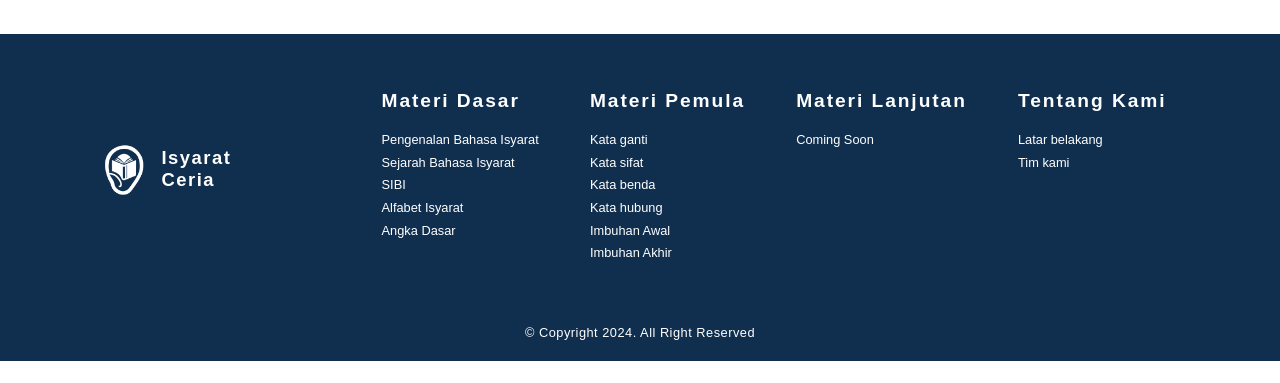
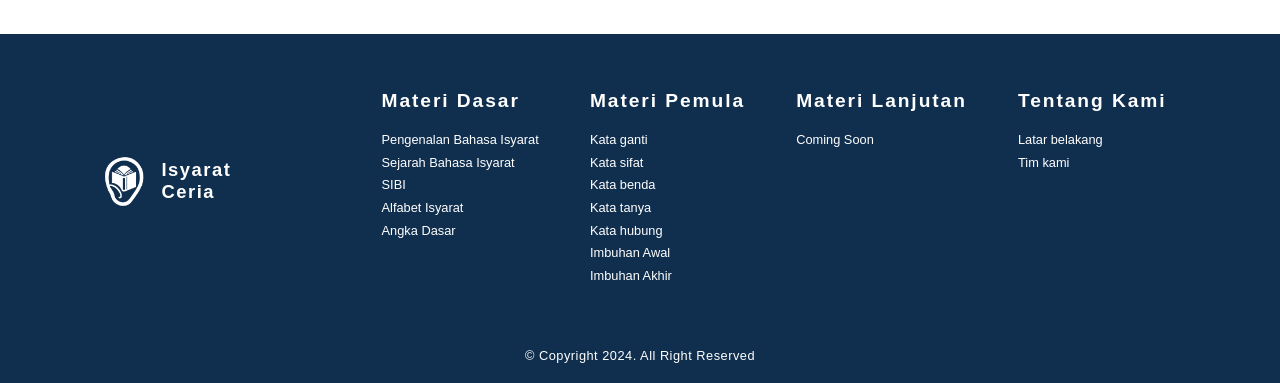
Before and after one commit to MRafifNaufal/isyarat_ceria, a PHP site: page /materi_dasar.php in a window 1280 px wide. Shown: the part 2597-2980 px from the top of the page. Before the commit the page ends 2958 px from the top, so only its background shows below. Run offline with PHP 8.4, Linux system fonts and the light colour scheme.

Commit message:
tambahan materi pemula kata tanya

```diff
--- a/footer.php
+++ b/footer.php
@@ -21,7 +21,8 @@ include 'koneksi.php';
                     <h2>Materi Pemula</h2>
                     <a href="./materi_pemula.php#kat-ganti">Kata ganti</a>
                     <a href="./materi_pemula.php#kat-sifat">Kata sifat</a>
-                    <a href="./materi_pemula.php#kat-sifat">Kata benda</a>
+                    <a href="./materi_pemula.php#kat-benda">Kata benda</a>
+                    <a href="./materi_pemula.php#kat-tanya">Kata tanya</a>
                     <a href="./materi_pemula.php#kat-hubung">Kata hubung</a>
                     <a href="./materi_pemula.php#imbuhanpref">Imbuhan Awal</a>
                     <a href="./materi_pemula.php#imbuhansuf">Imbuhan Akhir</a>
--- a/materi_pemula.php
+++ b/materi_pemula.php
@@ -90,8 +90,8 @@ include 'koneksi.php';
                     </div>
                 </div>
 
-                <div class="materi-smallvid" id="kat-keterangan">
-                    <h1>Kata Keterangan</h1>
+                <div class="materi-smallvid" id="kat-tanya">
+                    <h1>Kata Tanya</h1>
                     <div class="vid-container">
                         <video controls loop muted>
                             <source src="assets/vid/Place Holder Vid.mp4" type="video/mp4">
```
